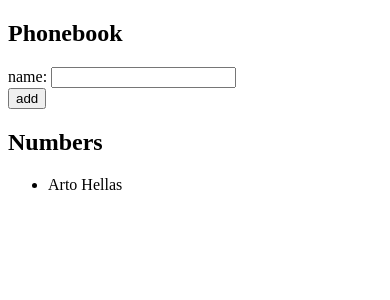
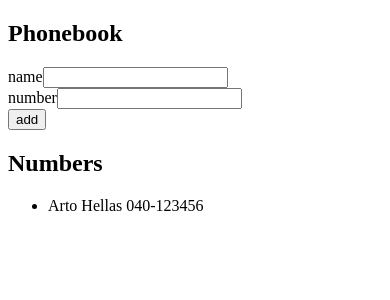
Before and after one commit to LambertSchulze/fullstackopen, a React (Create React App) app in the folder part2/phonebook/: page / in a window 390 px wide. Shown: the top 300 px of the page. Built offline with nearby package versions, Linux system fonts and the light colour scheme.

Commit message:
phonebook step3

```diff
--- a/part2/phonebook/src/App.js
+++ b/part2/phonebook/src/App.js
@@ -2,25 +2,35 @@
 
 const App = () => {
   const [persons, setPersons] = useState([
-    { name: 'Arto Hellas' }
+    {
+      name: 'Arto Hellas',
+      number: '040-123456'
+    }
   ])
   const [newName, setNewName] = useState('')
+  const [newNumber, setNewNumber] = useState('')
 
   const handleNameChange = (event) => {
     setNewName(event.target.value)
   }
 
+  const handleNumberChange = (event) => {
+    setNewNumber(event.target.value)
+  }
+
   const handleSubmit = (event) => {
     event.preventDefault()
 
-    if (!newName) return
     if (persons.find(p => p.name === newName)) return alert(`${newName} is already added to phonebbok`)
+    if (persons.find(p => p.number === newNumber)) return alert(`the number ${newNumber} is already taken`)
 
     const newPerson = {
-      name: newName
+      name: newName,
+      number: newNumber
     }
     setPersons(persons.concat(newPerson))
     setNewName('')
+    setNewNumber('')
   }
 
   return (
@@ -28,7 +38,14 @@
       <h2>Phonebook</h2>
       <form onSubmit={handleSubmit}>
         <div>
-          name: <input value={newName} onChange={handleNameChange}/>
+          <label>name
+            <input value={newName} onChange={handleNameChange} required />
+          </label>
+        </div>
+        <div>
+          <label>number
+            <input value={newNumber} onChange={handleNumberChange} required />
+          </label>
         </div>
         <div>
           <button type="submit">add</button>
@@ -37,7 +54,7 @@
       <h2>Numbers</h2>
         <ul>
           {persons.map(p =>
-            <li key={p.name}>{p.name}</li>
+            <li key={p.name}>{p.name} {p.number}</li>
           )}
         </ul>
     </div>
```
